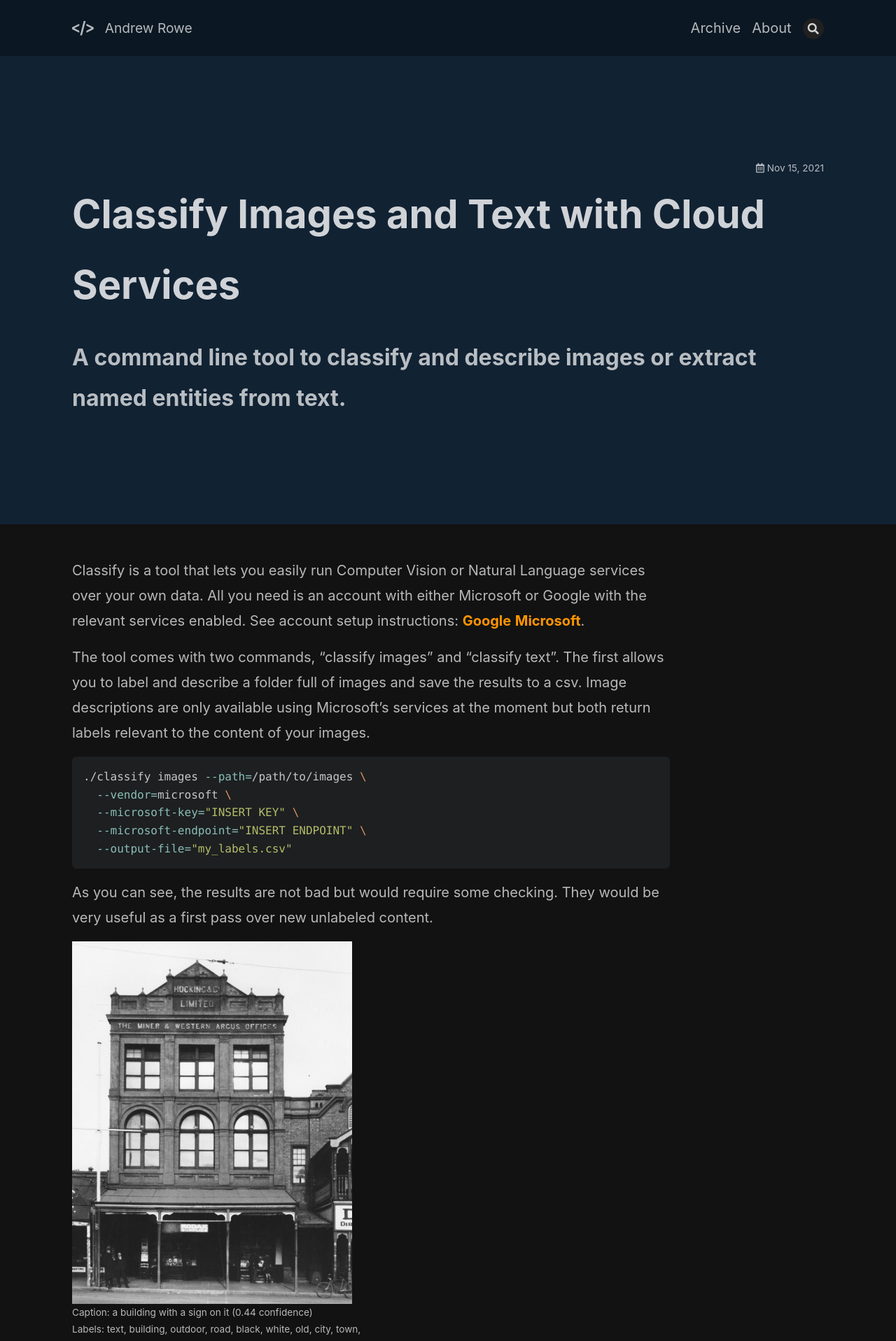
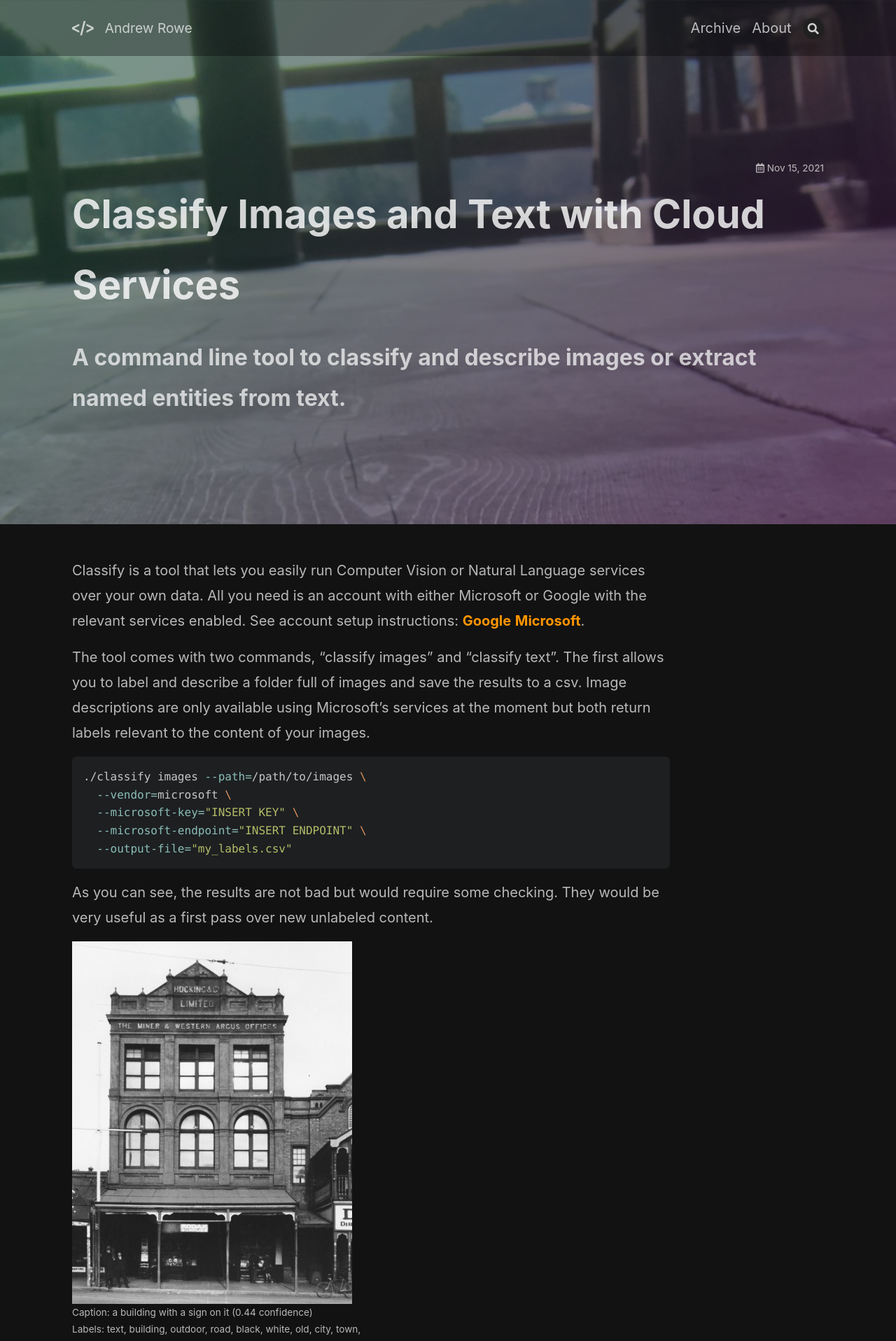
Before and after one commit to rowead/rowead.github.io, a Jekyll site: the page built from _posts/2021-11-15-classify-images-and-text.md, in a window 1280 px wide. Shown: the top 1916 px of the page at 70% size. Built offline with Jekyll 4.4.1, drawn with Linux system fonts in a browser that asks for light colours.

Commit message:
default header image for all posts

```diff
--- a/_config.yml
+++ b/_config.yml
@@ -220,7 +220,9 @@ defaults:
         type: overlay
         theme: dark
         background_color: '#123'
-        background_image: false
+        background_image:
+          gradient: 'linear-gradient(135deg, rgb(14 76 46 / 56%), rgb(68 16 68 / 62%)),url(/assets/images/home-header.jpg)'
+          src: /assets/images/home-header.jpg
         height: 20vh
 
 ## => Plugins
```
